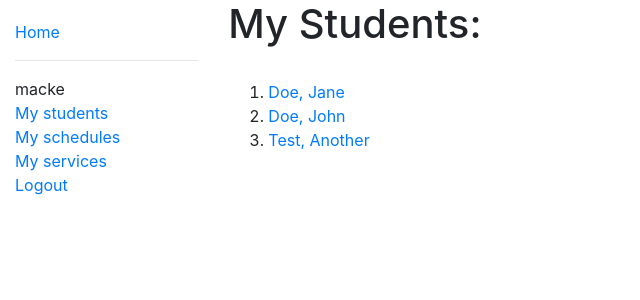
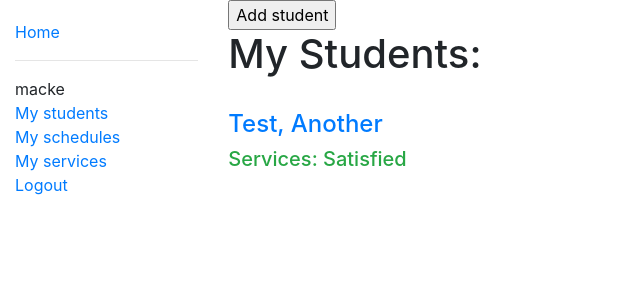
Before and after one commit to mackenzieros/RSPscheduler, a Django app: page /app/studentlist/ in a window 1280 px wide. Shown: the top 300 px of the page, without its empty margins (0-640 px from the left). Run offline with Django 3.2, Linux system fonts and the light colour scheme; a user stored in the database is signed in; data comes from the database, SQL or seed files in the repository; both versions use the stored data as it was after the commit; some libraries are stand-ins or nearby versions.

Commit message:
Updated permissions, they now properly reflect site's user constraints. Added ability to add and delete students. Student, Schedule, and Service lists only show items for that particular user. Logout url directs to app homepage

```diff
--- a/RSPscheduler/settings.py
+++ b/RSPscheduler/settings.py
@@ -124,3 +124,5 @@ STATIC_URL = '/static/'
 
 # Redirect to home URL after login
 LOGIN_REDIRECT_URL = '/'
+
+LOGOUT_REDIRECT_URL = '/'
--- a/app/models.py
+++ b/app/models.py
@@ -23,6 +23,7 @@ class Student(models.Model):
     def get_absolute_url(self):
         """Returns the url to access a detail record for this student"""
         return reverse('student-detail', args=[str(self.id)])
+
     @property
     def is_serviced(self):
         for service in self.services.all():
@@ -63,7 +64,7 @@ class Service(models.Model):
 
     def __str__(self):
         """String for representing the Model "Service" object."""
-        return f'{str(self.student)}: {self.subject} {self.service_type}'
+        return f'{self.subject} {self.service_type}: {str(self.student)}'
 
     def get_absolute_url(self):
         """Returns a URL for displaying all instances of this service"""
--- a/app/templates/app/student_detail.html
+++ b/app/templates/app/student_detail.html
@@ -1,6 +1,12 @@
 {% extends "base_template.html" %}
 
 {% block content %}
+    <form action="{% url 'update-student' student.id %}">
+        <input type="submit" value="Update student"/>
+    </form>
+    <form action="{% url 'delete-student' student.id %}">
+        <input type="submit" value="Delete student"/>
+    </form>
     <h1>{{student.last_name}}, {{student.middle_name|default_if_none:""}} {{student.first_name}}</h1>
     <p>Services have been allocated: {{ student.is_serviced }}</p>
 {% endblock %}
--- a/app/templates/app/student_list.html
+++ b/app/templates/app/student_list.html
@@ -1,15 +1,26 @@
 {% extends "base_template.html" %}
 
 {% block content %}
+    <form action="{% url 'create-student'%}">
+        <input type="submit" value="Add student"/>
+    </form>
     <h1>My Students: </h1>
     <br>
     {% if student_list %}
-    <ol>
         {% for student in student_list %}
-            <li>
-                <a href="{{ student.get_absolute_url }}">{{student.last_name}}, {{student.first_name}}</a>
-            </li>
+            <h4><a href="{{ student.get_absolute_url }}">{{student}}</a></h4>
+            {% if student.is_serviced %}
+                <h5 class="text-success">Services: Satisfied</h5>
+            {% else %}
+                <h5 class="text-danger">Services: Not Satisfied</h5>
+            {% endif %}
+            <ol>
+                {% for service in  student.services.all %}
+                    <li>
+                        <a href="{{service.get_absolute_url}}">{{service}}</a>
+                    </li>
+                {% endfor %}
+            </ol>
         {% endfor %}
-    </ol>
     {% endif %}
 {% endblock %}
--- a/app/urls.py
+++ b/app/urls.py
@@ -1,14 +1,17 @@
 from django.urls import path
 from app import views
-
+from django.contrib.admin.views.decorators import staff_member_required
 
 urlpatterns = [
     path('', views.index, name='index'),
-    path('studentlist/', views.StudentListView.as_view(), name='student-list'),
-    path('student/<uuid:pk>', views.StudentDetailView.as_view(), name='student-detail'),
-    path('schedulelist/', views.ScheduleListView.as_view(), name='schedule-list'),
-    path('schedule/<uuid:pk>', views.ScheduleDetailView, name='schedule-detail'),
-    path('servicelist/', views.ServiceListView.as_view(), name='service-list'),
-    path('servicedetail/<int:pk>', views.ServiceDetailView.as_view(), name='service-detail'),
-    path('serviceinstancedetail/', views.ServiceInstanceDetailView.as_view(), name='serviceinstance-detail'),
+    path('studentlist/', staff_member_required(views.StudentListView.as_view()), name='student-list'),
+    path('student/<uuid:pk>', staff_member_required(views.StudentDetailView.as_view()), name='student-detail'),
+    path('schedulelist/', staff_member_required(views.ScheduleListView.as_view()), name='schedule-list'),
+    path('schedule/<uuid:pk>', staff_member_required(views.ScheduleDetailView), name='schedule-detail'),
+    path('servicelist/', staff_member_required(views.ServiceListView.as_view()), name='service-list'),
+    path('servicedetail/<int:pk>', staff_member_required(views.ServiceDetailView.as_view()), name='service-detail'),
+    path('serviceinstancedetail/', staff_member_required(views.ServiceInstanceDetailView.as_view()), name='serviceinstance-detail'),
+    path('studentlist/create', staff_member_required(views.StudentCreate.as_view()), name='create-student'),
+    path('student/<uuid:pk>/update', staff_member_required(views.StudentUpdate.as_view()), name='update-student'),
+    path('student/<uuid:pk>/delete', staff_member_required(views.StudentDelete.as_view()), name='delete-student'),
 ]
--- a/app/views.py
+++ b/app/views.py
@@ -1,13 +1,14 @@
 from django.shortcuts import render
 from app.models import Student, Service, ServiceInstance, Schedule
 from django.views import generic
+from django.views.generic.edit import CreateView, UpdateView, DeleteView
 # Following 2 implement requirements for user to
 # be logged in or have the right permissions
-from django.contrib.auth.mixins import LoginRequiredMixin, PermissionRequiredMixin
-from django.contrib.auth.decorators import login_required, permission_required
+from django.contrib.auth.mixins import LoginRequiredMixin
+from django.contrib.auth.decorators import login_required
 # Finds a specific object using the primary key, or returns 404 if not found
 from django.shortcuts import get_object_or_404
-
+from django.urls import reverse_lazy
 
 # Create your views here.
 
@@ -28,23 +29,25 @@ def index(request):
 
     return render(request, 'index.html', context=context)
 
-class StudentDetailView(LoginRequiredMixin, PermissionRequiredMixin, generic.DetailView):
+class StudentDetailView(LoginRequiredMixin, generic.DetailView):
     login_url = '/accounts/login/'
-    permission_required = 'app.is_staff'
     model = Student
 
-class StudentListView(LoginRequiredMixin, PermissionRequiredMixin, generic.ListView):
+class StudentListView(LoginRequiredMixin, generic.ListView):
     login_url = '/accounts/login/'
-    permission_required = 'app.is_staff'
     model = Student
 
-class ScheduleListView(LoginRequiredMixin, PermissionRequiredMixin, generic.ListView):
+    def get_queryset(self):
+        return Student.objects.filter(teacher=self.request.user)
+
+class ScheduleListView(LoginRequiredMixin, generic.ListView):
     login_url = '/accounts/login/'
-    permission_required = 'app.is_staff'
     model = Schedule
 
+    def get_queryset(self):
+        return Schedule.objects.filter(teacher=self.request.user)
+
 @login_required
-@permission_required('is_staff')
 def ScheduleDetailView(request, pk):
     """View function for displaying a Schedule model"""
     schedule = get_object_or_404(Schedule, pk=pk)
@@ -65,17 +68,32 @@ def ScheduleDetailView(request, pk):
         }
     return render(request, "app/schedule_detail.html", context)
 
-class ServiceListView(LoginRequiredMixin, PermissionRequiredMixin, generic.ListView):
+class ServiceListView(LoginRequiredMixin, generic.ListView):
     login_url = '/accounts/login/'
-    permission_required = 'app.is_staff'
     model = Service
 
-class ServiceDetailView(LoginRequiredMixin, PermissionRequiredMixin, generic.DetailView):
+    def get_queryset(self):
+        return Service.objects.filter(student__teacher=self.request.user)
+
+class ServiceDetailView(LoginRequiredMixin, generic.DetailView):
     login_url = '/accounts/login/'
-    permission_required = 'app.is_staff'
     model = Service
 
-class ServiceInstanceDetailView(LoginRequiredMixin, PermissionRequiredMixin, generic.DetailView):
+class ServiceInstanceDetailView(LoginRequiredMixin, generic.DetailView):
     login_url = '/accounts/login/'
-    permission_required = 'app.is_staff'
     model = ServiceInstance
+
+class StudentCreate(LoginRequiredMixin, CreateView):
+    login_url = '/accounts/login/'
+    model = Student
+    fields = '__all__'
+
+class StudentUpdate(LoginRequiredMixin, UpdateView):
+    login_url = '/accounts/login/'
+    model = Student
+    fields = '__all__'
+
+class StudentDelete(LoginRequiredMixin, DeleteView):
+    login_url = '/accounts/login/'
+    model = Student
+    success_url = reverse_lazy('student-list')
```
Also changed, not shown: app/templates/app/student_confirm_delete.html (added, +14 -0 lines), app/templates/app/student_form.html (added, +11 -0 lines), app/forms.py (added), app/migrations/0007_auto_20180918_2045.py (added), app/migrations/0008_auto_20180918_2048.py (added), app/migrations/0009_auto_20180918_2050.py (added), app/migrations/0010_auto_20180918_2051.py (added), db.sqlite3.
